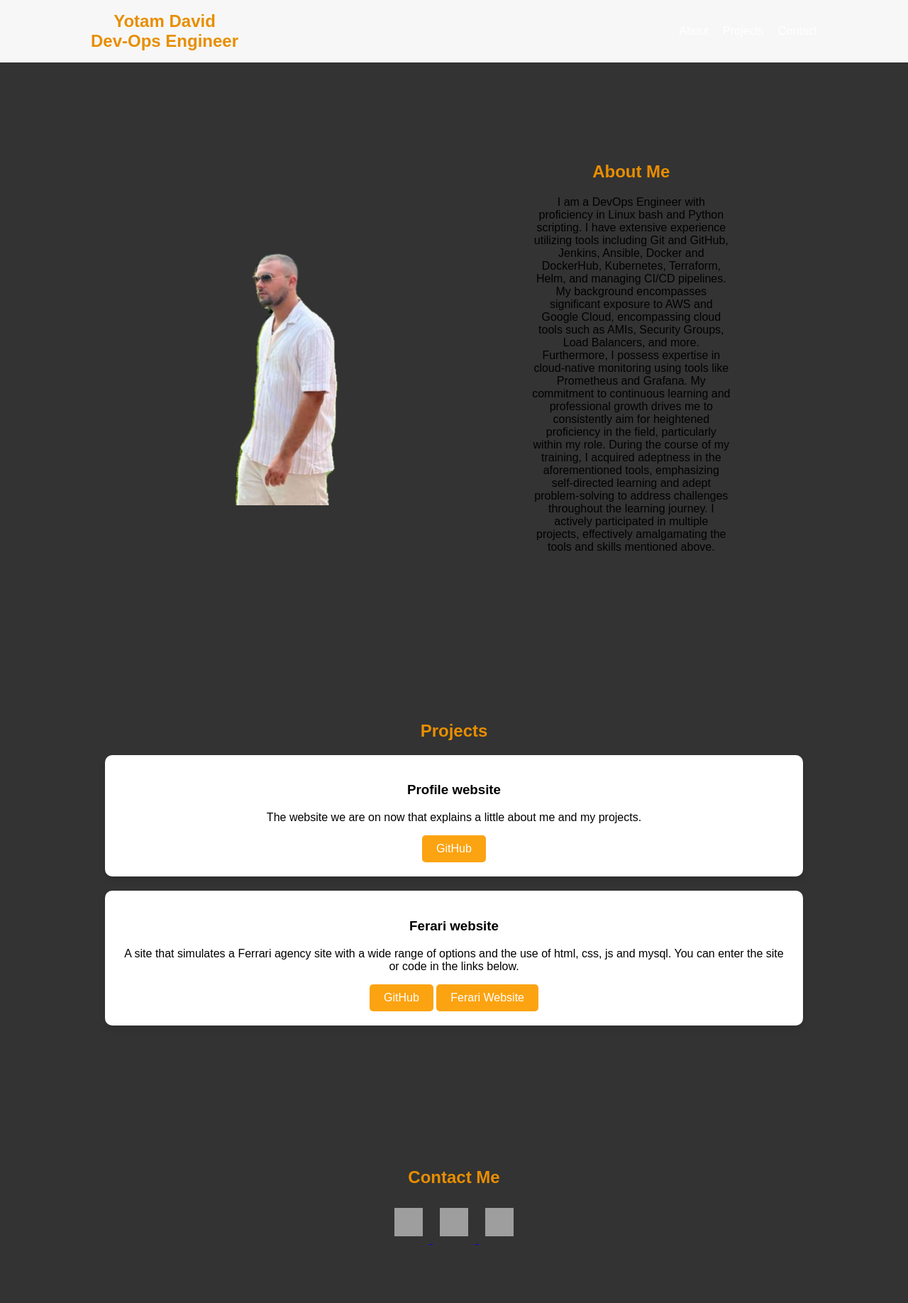
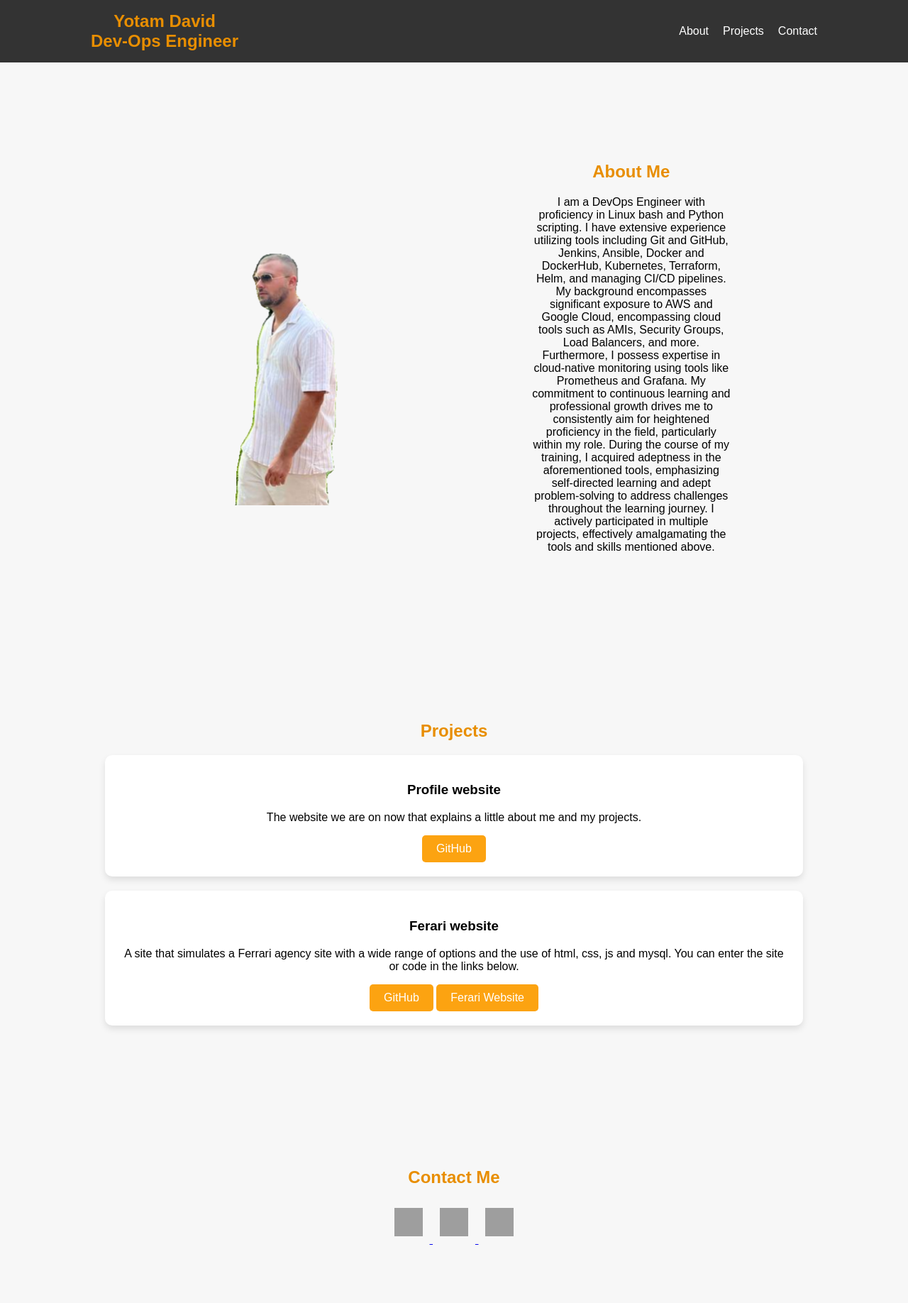
Before and after one commit to yotamdavid/profile_wabsite, a Flask app: page / in a window 1280 px wide. Shown: the whole page at 71% size. Run offline with Flask 2, Linux system fonts and the light colour scheme; grey boxes are pictures that could not be loaded.

Commit message:
Update style.css

```diff
--- a/web_project/static/css/style.css
+++ b/web_project/static/css/style.css
@@ -7,7 +7,7 @@ body {
 
 /* Header Styling */
 header {
-    background-color: #f7f7f7;
+    background-color: #333333;
     color: white;
     text-align: center;
     padding: 1rem 0;
@@ -68,7 +68,7 @@ h2 {
 .section {
     padding: 80px 10%;
     text-align: center;
-    background-color: #333333;
+    background-color: #f7f7f7;
 }
 
 /* Project Card Styling */
```
